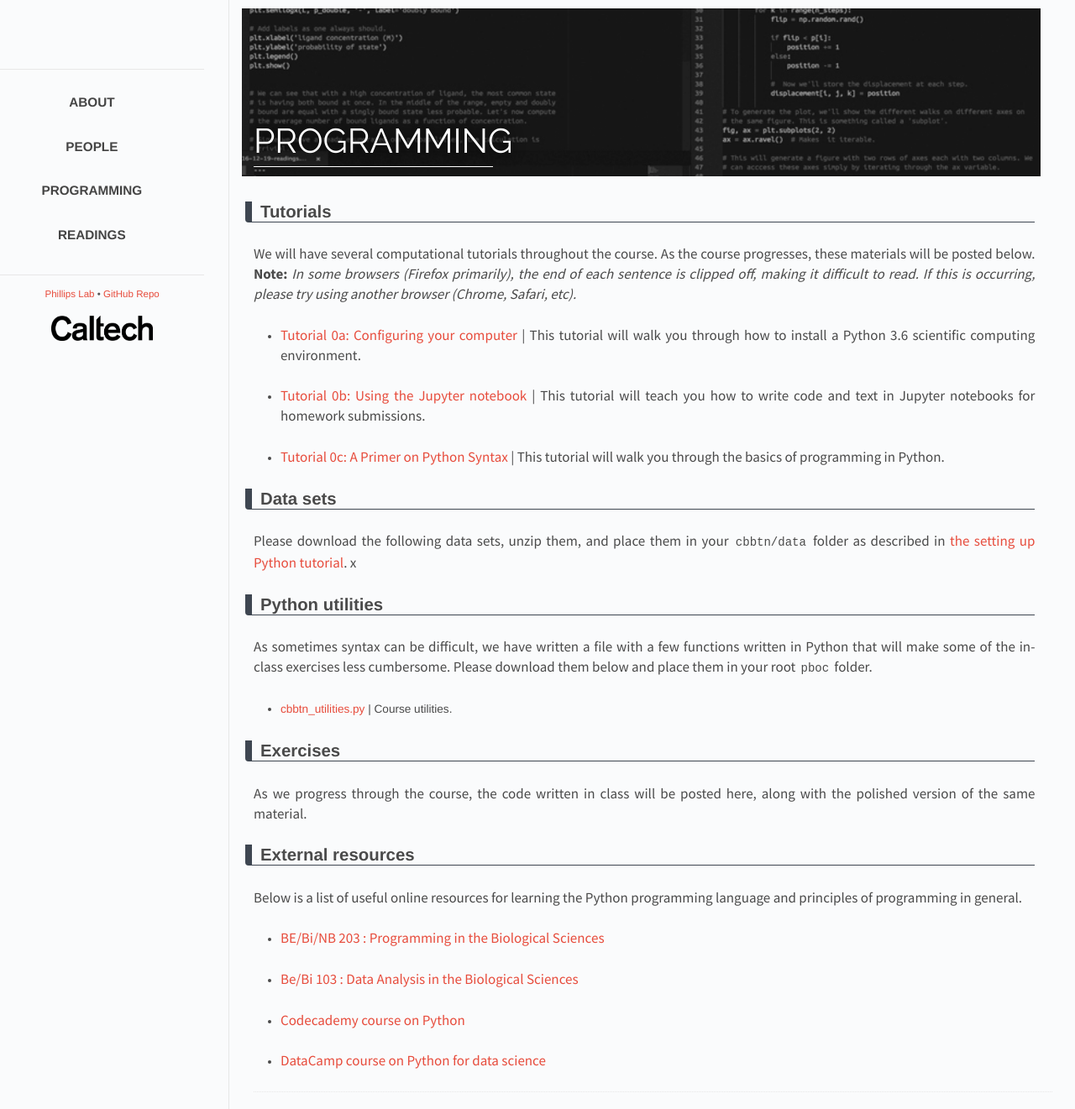
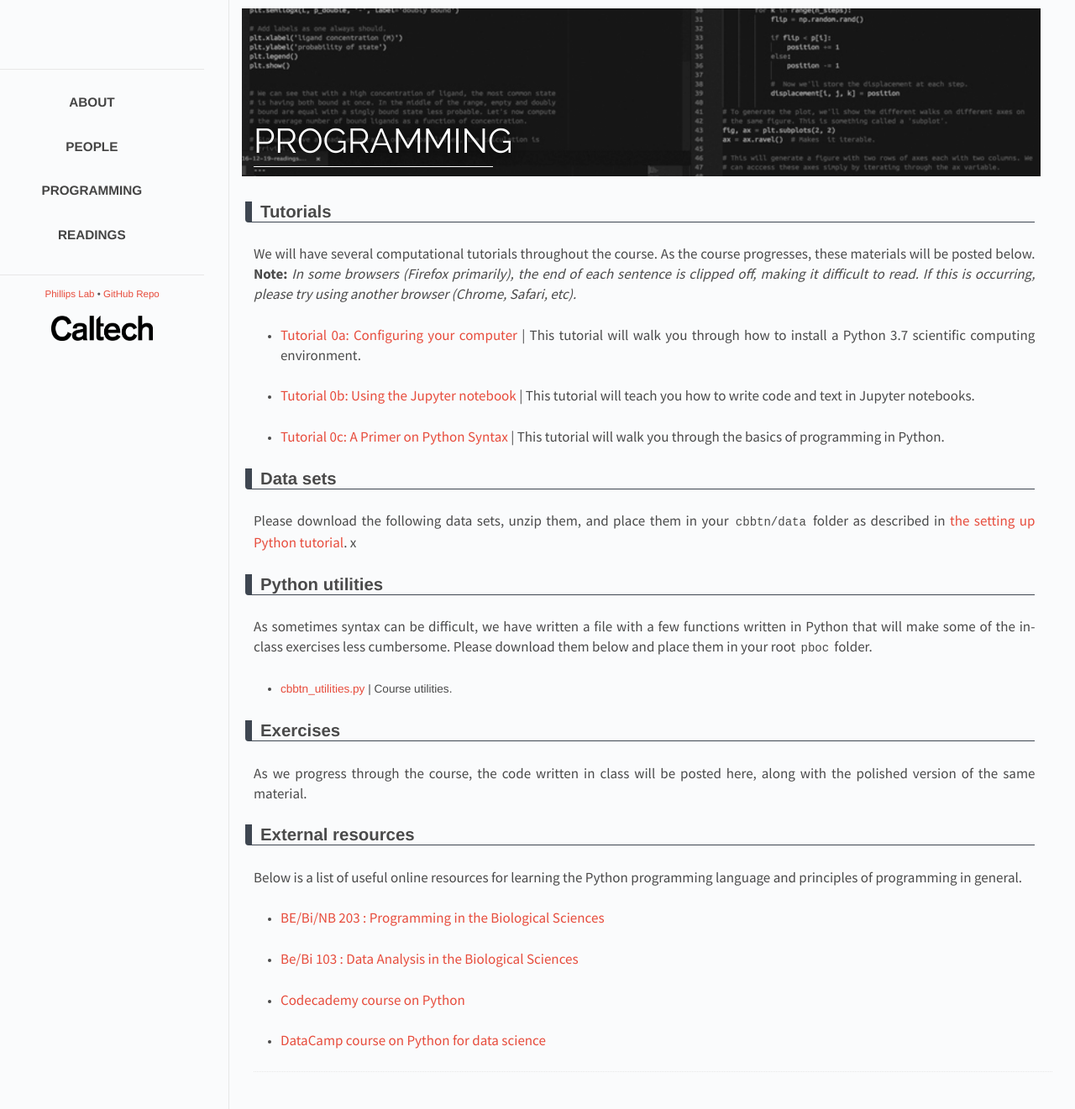
Before and after one commit to RPGroup-PBoC/ncbs_pboc, a Jekyll site: the page built from _posts/2017-01-25-code.md, in a window 1280 px wide. Shown: the whole page at 84% size. Built offline with Jekyll 4.4.1, drawn with Linux system fonts in a browser that asks for light colours.

Commit message:
Minor edits to text

```diff
--- a/_posts/2017-01-25-code.md
+++ b/_posts/2017-01-25-code.md
@@ -10,9 +10,9 @@ permalink: programming
 We will have several computational tutorials throughout the course. As the course
 progresses, these materials will be posted below. **Note:** *In some browsers (Firefox primarily), the end of each sentence is clipped off, making it difficult to read. If this is occurring, please try using another browser (Chrome, Safari, etc).*
 
-* [Tutorial 0a: Configuring your computer]({{ site.baseurl}}/code/t0a_setting_up_python.html) \| This tutorial will walk you through how to install a Python 3.6 scientific computing environment.
+* [Tutorial 0a: Configuring your computer]({{ site.baseurl}}/code/t0a_setting_up_python.html) \| This tutorial will walk you through how to install a Python 3.7 scientific computing environment.
 
-* [Tutorial 0b: Using the Jupyter notebook]({{ site.baseurl}}/code/t0b_jupyter_notebooks.html) \| This tutorial will teach you how to write code and text in Jupyter notebooks for homework submissions.
+* [Tutorial 0b: Using the Jupyter notebook]({{ site.baseurl}}/code/t0b_jupyter_notebooks.html) \| This tutorial will teach you how to write code and text in Jupyter notebooks.
 
 * [Tutorial 0c: A Primer on Python Syntax]({{ site.baseurl}}/code/t0c_python_syntax_and_plotting.html) \| This tutorial will walk you through the basics of programming in Python.
 
```
